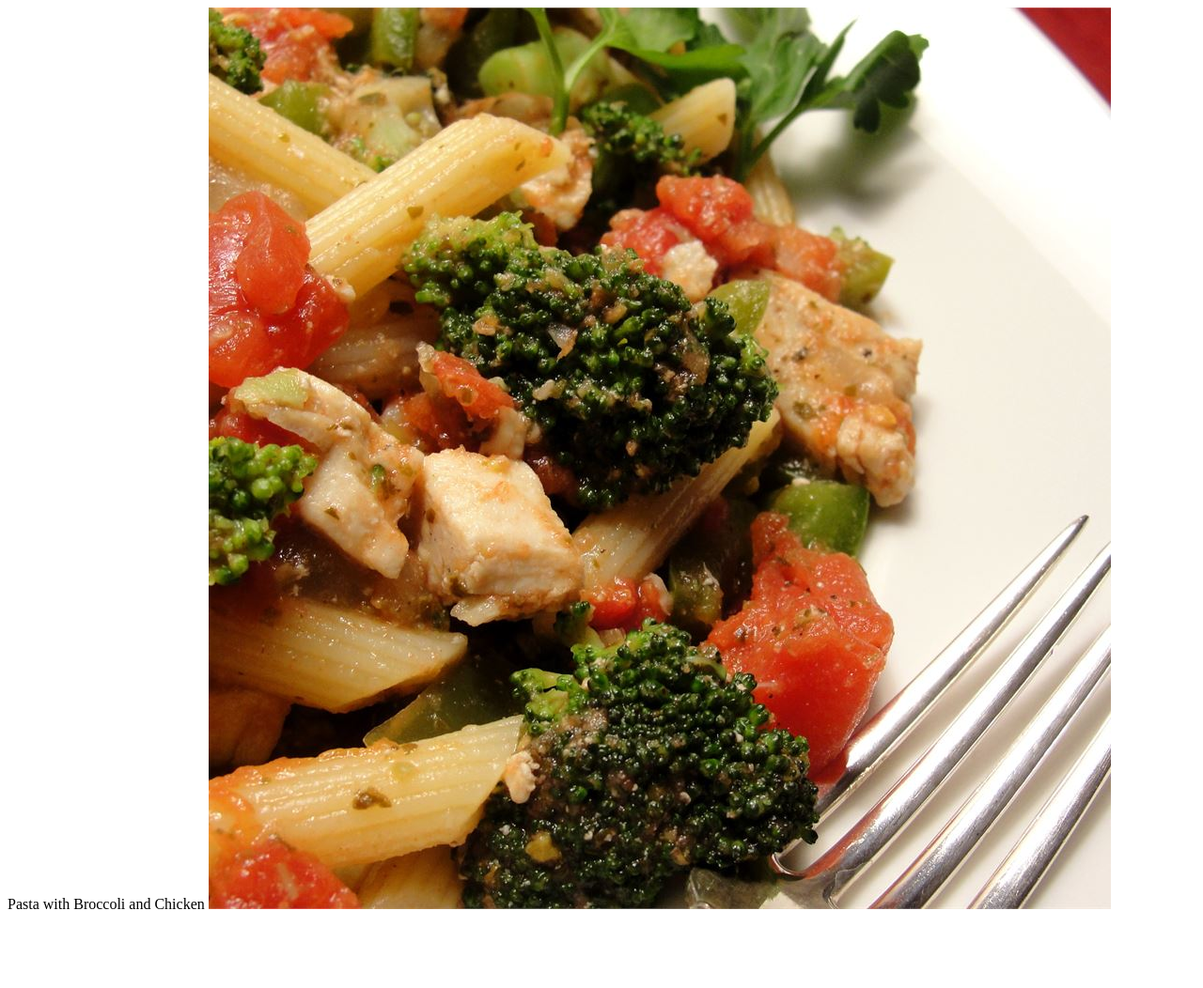
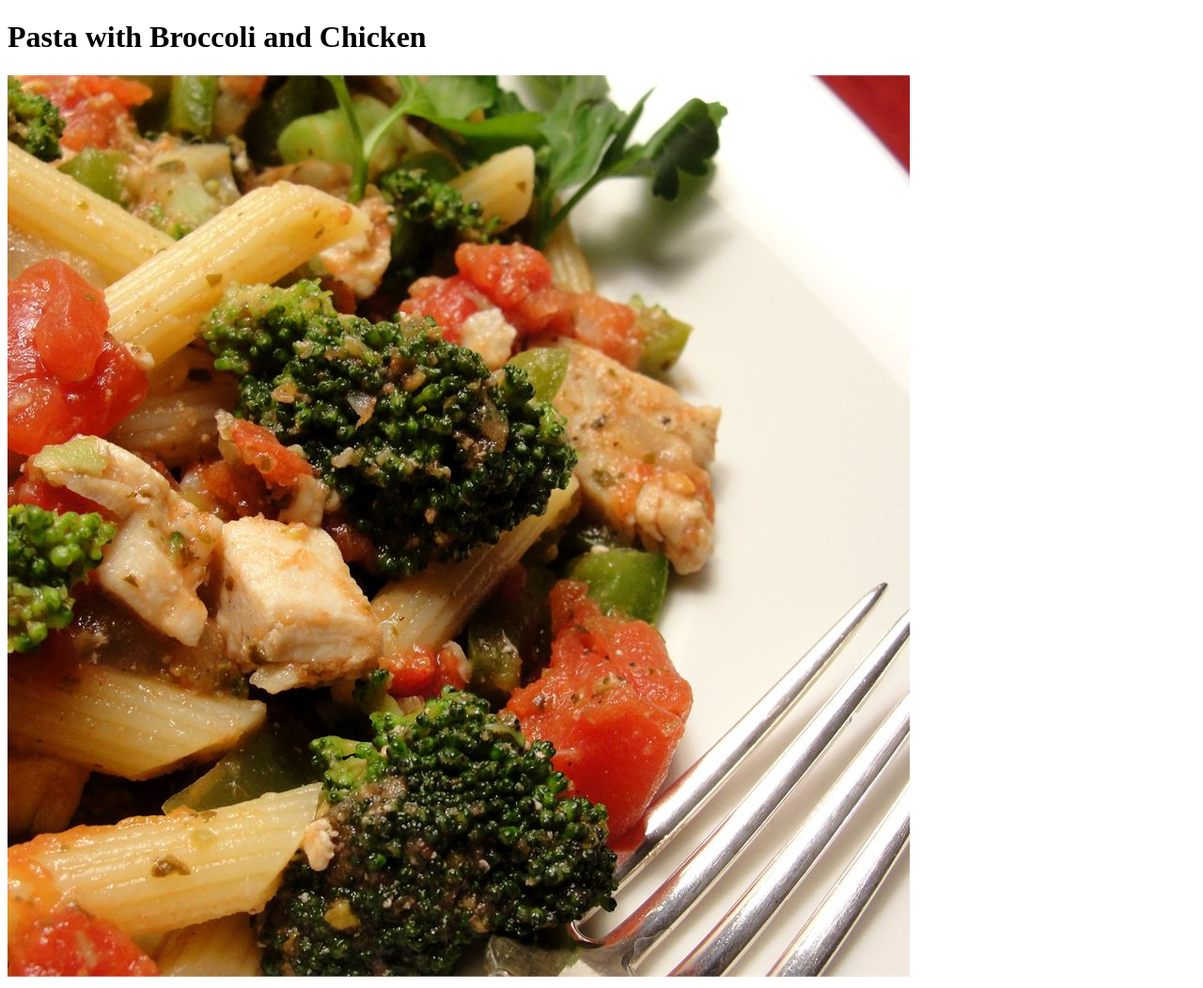
Before and after one commit to viraldL/odin-recipes, a plain HTML site: page recipes/pasta_broccoli_chicken.html in a window 1280 px wide. Shown: the whole page at 94% size. Before the commit the page ends 980 px from the top, so only its background shows below. Drawn offline with Linux system fonts and the light colour scheme.

Commit message:
Fix h1 tag

```diff
--- a/recipes/pasta_broccoli_chicken.html
+++ b/recipes/pasta_broccoli_chicken.html
@@ -5,7 +5,7 @@
     <title>Pasta with Broccoli and Chicken</title>
 </head>
 <body>
-    <h>Pasta with Broccoli and Chicken</h>
+    <h1>Pasta with Broccoli and Chicken</h1>
     <img src="../images/broccoli.jpeg" alt="Pasta with Broccoli and Chicken Image">
 </body>
 </html>
```
